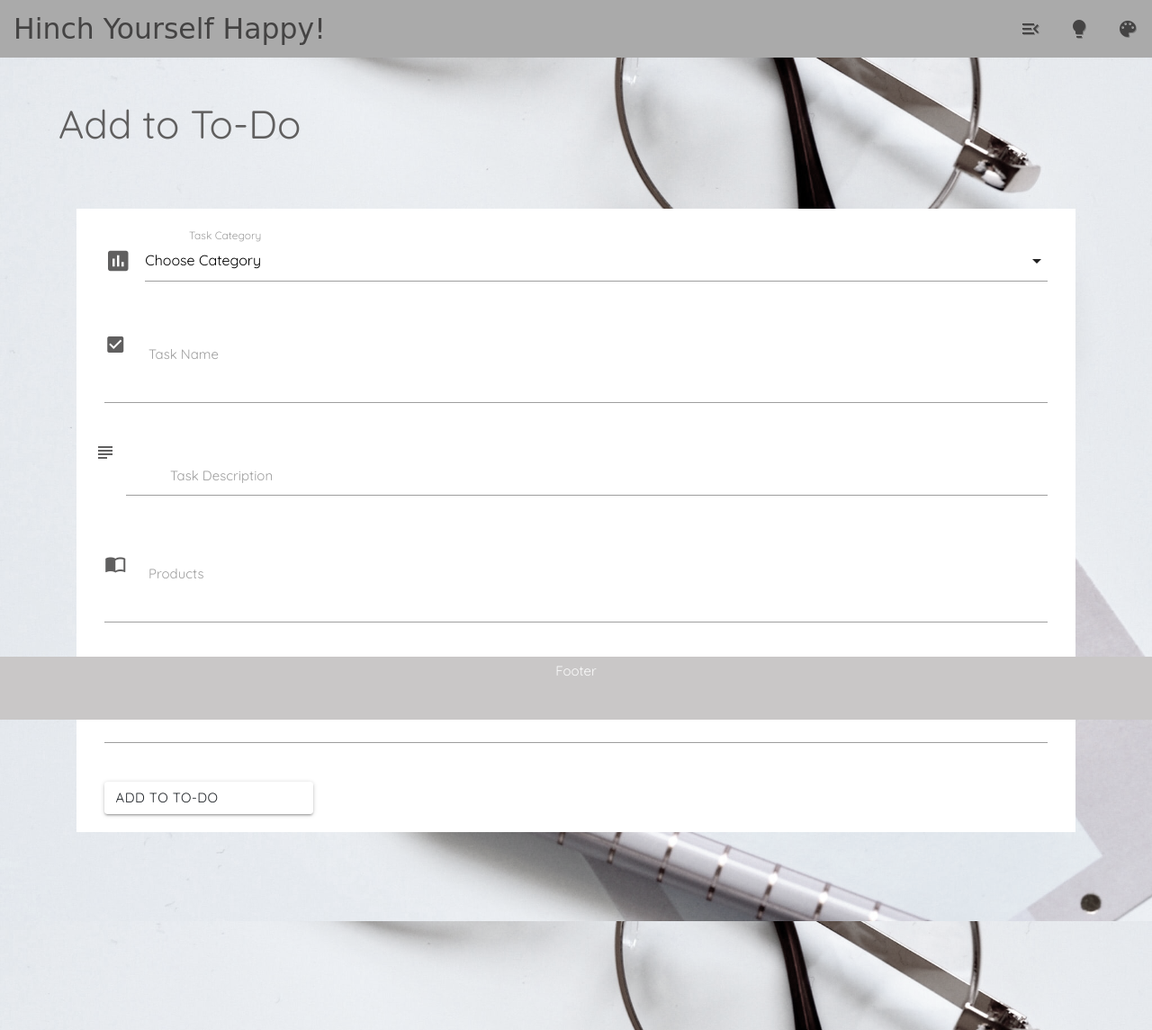
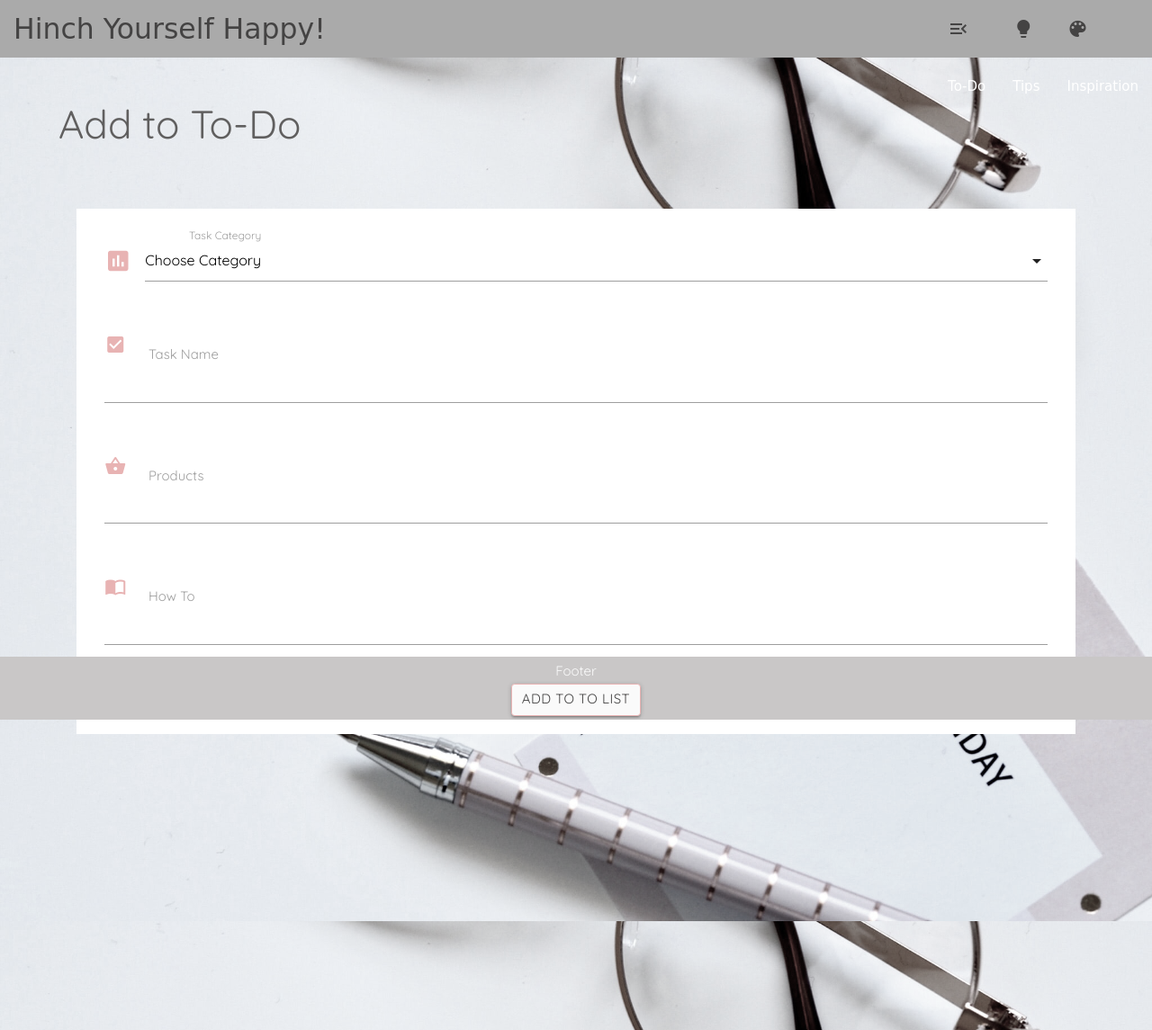
Before and after one commit to ElaineArchbold/DataCentricProject, a Flask app: page /addtodo in a window 1280 px wide. Shown: the top 1145 px of the page at 90% size. Run offline with Flask 2, Linux system fonts and the light colour scheme; data that the repository does not hold is empty; some libraries are stand-ins or nearby versions; some web fonts are replaced.

Commit message:
changes to add task form'

```diff
--- a/static/css/style.css
+++ b/static/css/style.css
@@ -6,6 +6,14 @@ body {
     color: #605f5f;
 }
 
+.material-icons{
+    color:#e8b3b3;
+    text-decoration:none;
+}
+
+a:hover{
+    text-decoration:none;
+}
 
 /*-----------------------------------------------------------------HEADERS*/
 
@@ -16,17 +24,13 @@ body {
     padding-top: 50px;
 }
 /*-----------------------------------------------------------------NAVBAR*/
-nav ul a {
-    font-family: 'Quicksand', sans-serif;
+nav ul a .material-icons {
     text-decoration: none;
-    text-shadow: 1px 1px grey;
     color: #444343
 }
 
-nav ul a:hover  {
-    font-size: 15px;
+nav ul a :hover  {
     color: #e8b3b3 !important;
-    display: block;
     background-color: #fafafa;
     transition: all 0.5s ease-in-out;
     text-decoration: none;
@@ -56,6 +60,19 @@ nav .nav-wrapper {
     text-decoration: none;
 }
 
+ .my_icon{
+    display :none;
+                  }
+
+.my_icon:hover{
+    display :visible;
+      color:#444343;
+       font-family: 'Quicksand', sans-serif;
+                  }
+
+.nav-text{
+
+}
 /*-----------------------------------------------------------------HOME PAGE*/
 .background-container {
     background-image: url('/static/images/background.jpg');
@@ -130,6 +147,29 @@ nav .nav-wrapper {
     padding:20px;
     margin:70px;
 
+}
+
+.collapsible {
+    border-top: 1px solid #ddd;
+    border-right: 1px solid #ddd;
+    border-left: 1px solid #ddd;
+    margin: .5rem 0 1rem 0;
+    width: 60%; }
+
+.form-row{
+    display:inherit
+}
+
+.add-button{
+    background-color:#fafafa;
+    border: 1px solid #e8b3b3;
+    color:#444343;
+}
+
+.add-button:hover{
+    background-color: #e8b3b3;
+    border: 1px solid #fafafa;
+    color:#fafafa;
 }
 /*----------------------------------------------------------------TIPS PAGE*/
 .tips-page {
--- a/templates/addtodo.html
+++ b/templates/addtodo.html
@@ -13,7 +13,7 @@
                     <select id="category" name="category_name">
                   <option value="" disabled selected>Choose Category</option>
                   {% for cat in categories %}
-                      <option value="{{cat.category_name}}">{{cat.category_name}}</option>
+                      <option value="{{cat.category_name}}" requierd>{{cat.category_name}}</option>
                   {% endfor %}
                 </select>
                     <label>Task Category</label>
@@ -24,37 +24,29 @@
       <div class="row">
         <div class="input-field col s12">
         <i class="material-icons">check_box</i>
-          <input id="task_name" name="task_name" type="text" class="validate">
+          <input id="task_name" name="task_name" type="text" class="validate" required>
           <label for="task_name">Task Name</label>
-        </div>
-      </div>
-      <div class="row">
-      <i class="material-icons">subject</i>
-        <div class="input-field col s12">
-          <textarea id="task_description" name="task_description" type="textarea" class="materialize-textarea"></textarea>
-          <label for="task_description">Task Description</label>
         </div>
       </div>
         <div class="row">
         <div class="input-field col s12">
-        <i class="material-icons">import_contacts</i>
-          <input id="products" name="how_to" type="text" class="validate">
+      <i class="material-icons">shopping_basket</i>
+          <input id="products" name="how_to" type="text" class="validate" required>
           <label for="products">Products</label>
         </div>
       </div>
           <div class="row">
         <div class="input-field col s12">
         <i class="material-icons">import_contacts</i>
-          <input id="how_to" name="how_to" type="text" class="validate">
+          <input id="how_to" name="how_to" type="text" class="validate" required>
           <label for="how_to">How To</label>
         </div>
       </div>
 
-
- <button class="btn waves-effect waves-light" type="submit" name="action">Add to To-Do
-    <i class="material-icons right">play</i>
+<div class="form-row text-center">
+ <button class="btn waves-effect waves-light add-button" type="submit" name="action" style="text-align:center">Add to To List
   </button>
-
+    </div>
      </form>
 
   </div>
--- a/templates/base.html
+++ b/templates/base.html
@@ -20,9 +20,9 @@
   <div class="nav-wrapper">
   <a href="{{url_for('home')}}" class="brand-logo">Hinch Yourself Happy!</a>
     <ul class="right hide-on-med-and-down">
-        <li><a href="{{url_for('todo')}}"><i class="material-icons">menu_open</i></a></li>
-        <li><a href="{{url_for('tips')}}"><i class="material-icons">lightbulb</i></a></li>
-        <li><a href="{{url_for('inspiration')}}"><i class="material-icons">color_lens</i></a></li>
+        <li><a href="{{url_for('todo')}}"><i class="material-icons my-icon">menu_open</i><span class="nav-text">To-Do</span></a></li>
+        <li><a href="{{url_for('tips')}}"><i class="material-icons">lightbulb</i><span class="nav-text">Tips</span></a></li>
+        <li><a href="{{url_for('inspiration')}}"><i class="material-icons">color_lens</i><span class="nav-text">Inspiration</span></a></li>
 
     </ul>
   </div>
```
Also changed, not shown: templates/edittodo.html (+4 -12 lines), templates/todo.html (+14 -9 lines).
